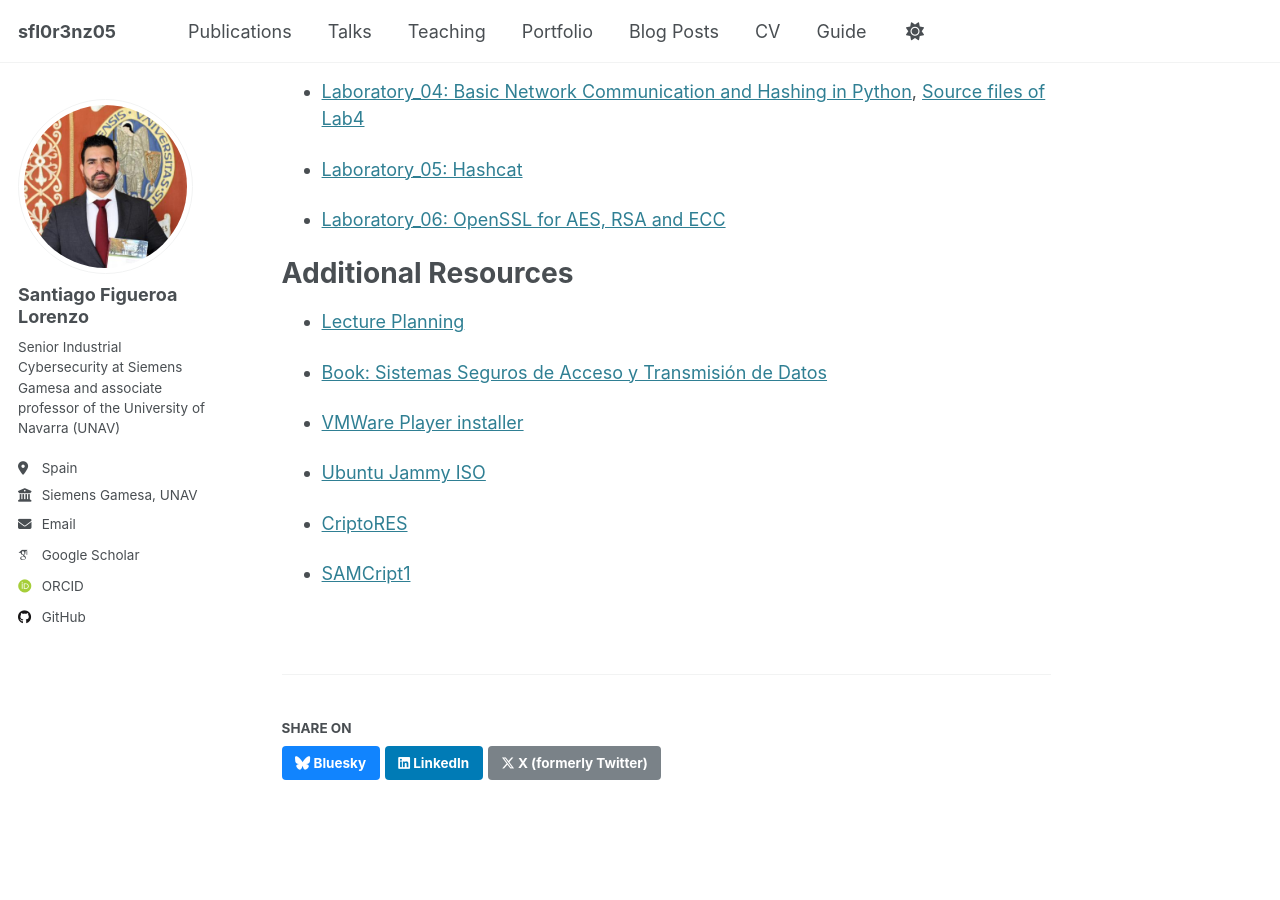
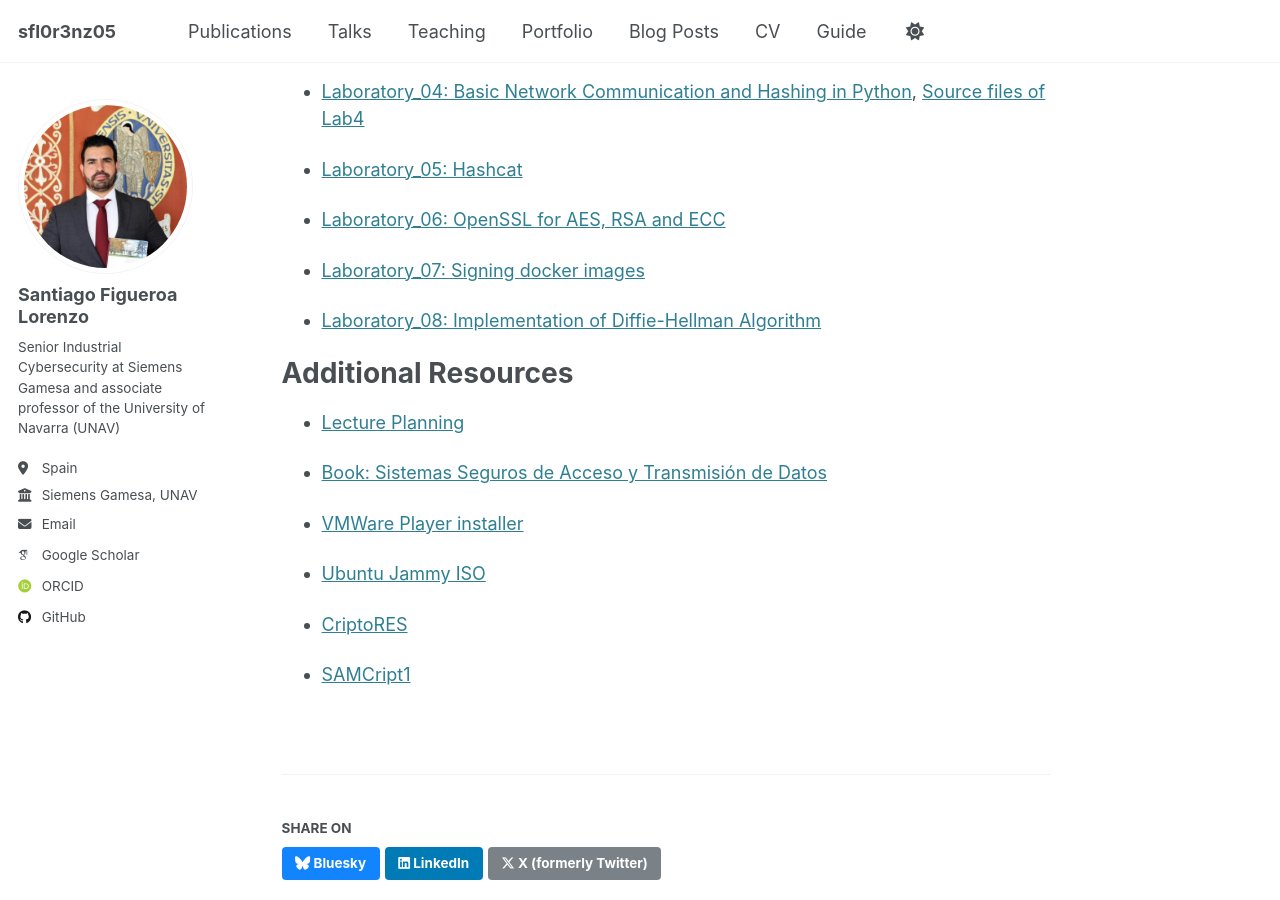
Before and after one commit to sfl0r3nz05/sfl0r3nz05.github.io, a Jekyll site: the page built from _teaching/2025-spring-1.md, in a window 1280 px wide and 900 px high, scrolled down 706 px. Built offline with Jekyll 4.4.1, drawn with Linux system fonts in a browser that asks for light colours; some web fonts are replaced.

Commit message:
update lab 8

```diff
--- a/_teaching/2025-spring-1.md
+++ b/_teaching/2025-spring-1.md
@@ -35,6 +35,10 @@ Laboratory Materials
 
 - [Laboratory_06: OpenSSL for AES, RSA and ECC](https://sfl0r3nz05.github.io/files/labs/Laboratory_06.pdf)
 
+- [Laboratory_07: Signing docker images](https://sfl0r3nz05.github.io/files/labs/Laboratory_07.pdf)
+
+- [Laboratory_08: Implementation of Diffie-Hellman Algorithm](https://sfl0r3nz05.github.io/files/labs/Laboratory_08.pdf)
+
 Additional Resources
 ======
 
```
Also changed, not shown: 3 other files.
